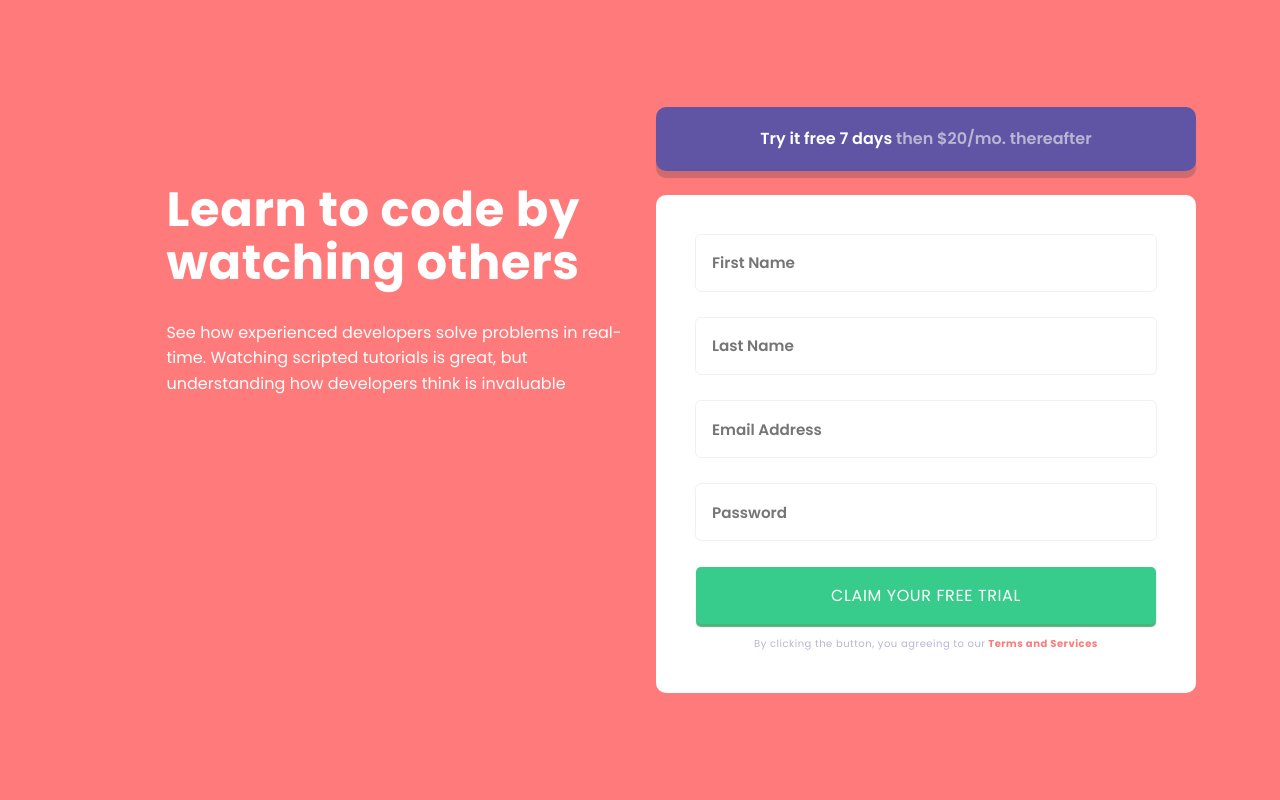
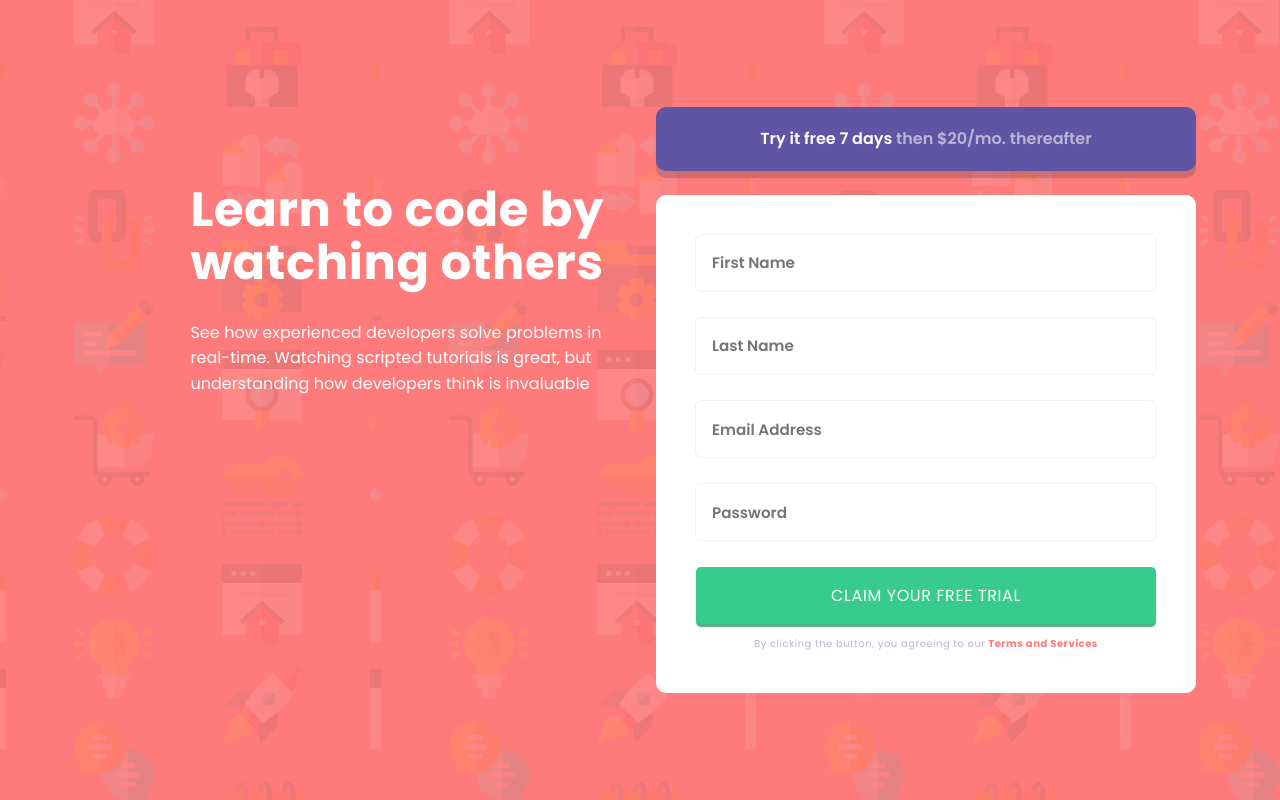
Before and after one commit to anmaras/component-with-sign-up-form, a React (Create React App) app: page / in a window 1280 px wide. Built offline with nearby package versions, Linux system fonts and the light colour scheme; the HTML template or start-up script is replaced by a standard one.

Commit message:
inline style works for githubpages

```diff
--- a/src/App.js
+++ b/src/App.js
@@ -1,20 +1,24 @@
 import TextField from './components/forms/TextField/TextField';
 import Offer from './components/dumb/Offer/Offer';
 import Title from './components/dumb/Title/Title';
-// import bgMobile from './assets/images/bg-intro-mobile.png';
-// import bgDesktop from './assets/images/bg-intro-desktop.png';
+import bgMobile from './assets/images/bg-intro-mobile.png';
+import bgDesktop from './assets/images/bg-intro-desktop.png';
 import style from './App.module.css';
 
 import React, { Component } from 'react';
 
 class App extends Component {
   render() {
-    // const imageUrl = window.innerWidth < 1440 ? bgMobile : bgDesktop;
+    const imageUrl = window.innerWidth < 1440 ? bgMobile : bgDesktop;
     return (
       <div
-        // style={{
-        //   backgroundImage: `url(${imageUrl})`,
-        // }}
+        style={{
+          display: 'grid',
+          backgroundColor: 'rgb(255, 122, 122)',
+          backgroundImage: `url(${imageUrl})`,
+          paddingInline: '1.5rem',
+          minHeight: '100vh',
+        }}
         className={style['main-app']}
       >
         <section className="title-section">
--- a/src/App.module.css
+++ b/src/App.module.css
@@ -1,16 +1,15 @@
 .main-app {
-  background-color: rgb(var(--clr-red));
+  display: grid;
   min-height: 100vh;
   padding-inline: 1.5rem;
+  background-color: rgb(var(--clr-red));
 }
 
 @media (min-width: 45rem) {
   .main-app {
-    display: grid;
     grid-auto-flow: column;
     grid-template-columns: repeat(2, 1fr);
     place-content: center;
-    padding-inline: 0;
     gap: 2rem;
   }
 
```
